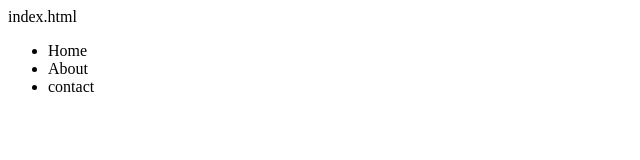
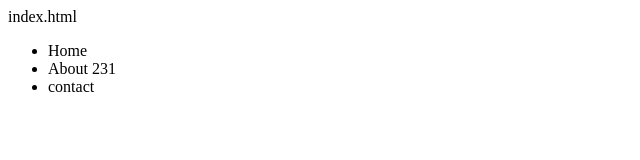
Before and after one commit to Zfrahmd/Tricloud, a plain HTML site: page index.html in a window 1280 px wide. Shown: the full height of the page, 0-640 px from the left. Drawn offline with Linux system fonts and the light colour scheme.

Commit message:
merging files

```diff
--- a/index.html
+++ b/index.html
@@ -3,7 +3,7 @@ index.html
 	<body>
 		<ul>
 			<li>Home</li>
-			<li>About</li>
+			<li>About 231</li>
 			<li>contact</li>
 		</ul>
 	</body>
```
